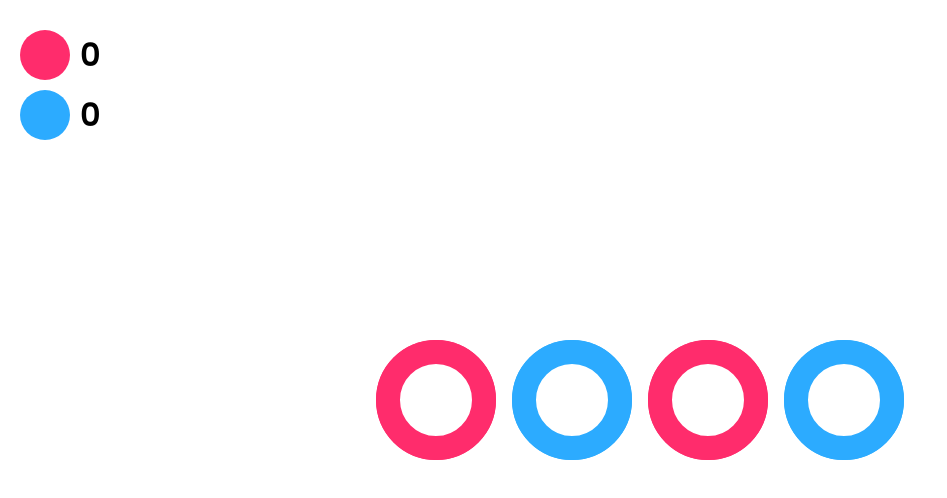
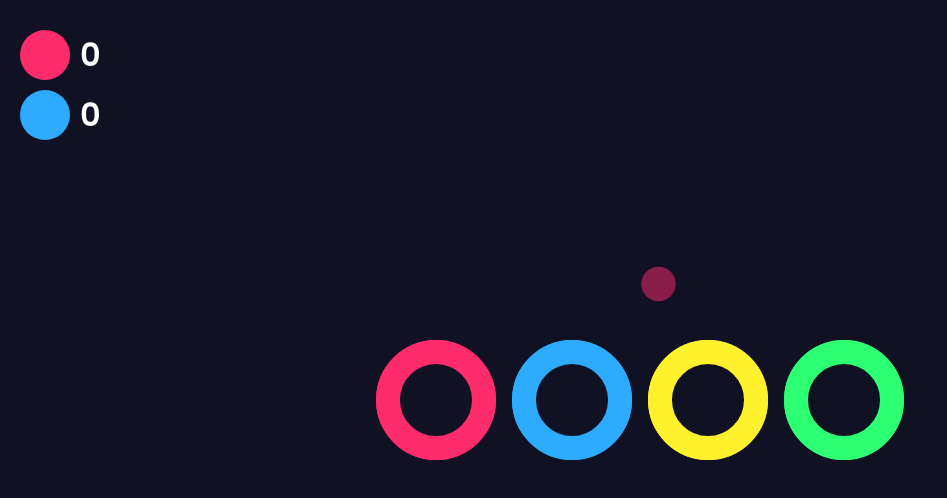
Before and after one commit to electriclance-edu/get-that-rhythm, a plain HTML site: page index.html in a window 1280 px wide. Shown: the whole page, without its empty margins (0-947 px from the left). Drawn offline with Linux system fonts and the light colour scheme.

Commit message:
physics works

```diff
--- a/index.html
+++ b/index.html
@@ -9,8 +9,8 @@
             <div class="DotCenterer">
                 <div onclick="doInput(1)" id="rhythm1" class="rhythmDot"></div>
                 <div onclick="doInput(2)" id="rhythm2" class="rhythmDot" style="--color:var(--c-blue);"></div>
-                <div onclick="doInput(3)" id="rhythm3" class="rhythmDot"></div>
-                <div onclick="doInput(4)" id="rhythm4" class="rhythmDot" style="--color:var(--c-blue);"></div>
+                <div onclick="doInput(3)" id="rhythm3" class="rhythmDot" style="--color:var(--c-ora);"></div>
+                <div onclick="doInput(4)" id="rhythm4" class="rhythmDot" style="--color:var(--c-gre);"></div>
             </div>
             <div class="CanvasContainer">
                 <canvas id="PhysicsBodyCanvas"></canvas>
--- a/script.js
+++ b/script.js
@@ -26,8 +26,10 @@ var resourceCounts = {
     "blue":0
 }
 const colors = {
-    "red":"rgb(255, 44, 108)",
-    "blue":"rgb(44, 171, 255)"
+    "red":"rgba(255, 44, 108,0.5)",
+    "blue":"rgba(44, 171, 255,0.5)",
+    "ora":"rgba(255, 241, 44,0.5)",
+    "gre":"rgba(44, 255, 114,0.5)",
 }
 
 function performFrame() {
@@ -58,11 +60,11 @@ class Vector {
     static add(v1,v2) {
         let v1_planar = v1.toPoint();
         let v2_planar = v2.toPoint();
-
-        return new Point(
+        let added = new Point(
             v1_planar.x + v2_planar.x,
             v1_planar.y + v2_planar.y
-        ).toVector();
+        );
+        return added.toVector();
     }
 }
 class Point {
@@ -76,7 +78,7 @@ class Point {
     toVector() {
         return new Vector(
             (Math.sqrt(this.x * this.x + this.y * this.y)).toFixed(4) * 1.00,
-            ((360 - radToDeg(Math.atan(this.y / this.x)))).toFixed(4) * 1.00
+            ((radToDeg(Math.atan2(this.y, this.x)))).toFixed(4) * 1.00
         );
     }
     angleTowards(target) {
@@ -84,7 +86,6 @@ class Point {
         let deg = radToDeg(rad);
         deg -= 90;
         if (deg < 0) deg = 360 + deg;
-        console.log(deg);
         return deg;
     }
 }
@@ -99,13 +100,14 @@ class PhysicsBody {
         this.vel = options.vel || new Vector(0,0);
         this.rad = options.rad || 30; //randInt(100);
         this.type = options.type || "red";
+        this.innateNumber = randInt(1000);
     }
     applyForce(vec) {
         this.vel = Vector.add(this.vel,vec);
     }
 }
 class PhysicsBodyManager {
-    static globalMomentumPercentageLoss = 0.99;
+    static globalMomentumPercentageLoss = 0.94;
     static globalMomentumAbsoluteLoss = 3;
     static bodies = [];
     static canvas = {
@@ -142,28 +144,50 @@ class PhysicsBodyManager {
         PhysicsBodyManager.bodies.forEach((body)=>{
             // UPDATE DATA
             // --------- update position based on vel
-            console.log(body.vel.toPoint());
             body.pos.x += body.vel.toPoint().x * timeFactor;
             body.pos.y += body.vel.toPoint().y * timeFactor;
             // --------- update vel
             // mousedown (magnitude, direction)
             if (true) {
-                body.applyForce(new Vector(20,body.pos.angleTowards(new Point(mousePos.x,mousePos.y))));
-                // console.log(body.vel);
+                // body.vel = new Vector(20,body.pos.angleTowards(new Point(mousePos.x,mousePos.y)));
+                let angle = body.pos.angleTowards(new Point(mousePos.x,mousePos.y));
+                let force = new Vector(10 + randInt(body.innateNumber % 90),angle + (randInt(50) * (body.innateNumber % 2 ? -1 : 1)));
+                body.applyForce(force);
+
+
+                // DRAW TOWARDS CURSOR VECTOR
+                // PhysicsBodyManager.canvas.ctx.beginPath();
+                // PhysicsBodyManager.canvas.ctx.lineWidth = 5;
+                // PhysicsBodyManager.canvas.ctx.strokeStyle = "rgb(255,150,150)";
+                // PhysicsBodyManager.canvas.ctx.moveTo(body.pos.x,body.pos.y);
+                // let forcePoint = force.toPoint();
+                // PhysicsBodyManager.canvas.ctx.lineTo(body.pos.x + forcePoint.x*50,body.pos.y + forcePoint.y*50);
+                // PhysicsBodyManager.canvas.ctx.stroke();
             }
             // friction (magnitude)
             // body.vel.mag = Math.max(0,body.vel.mag - this.globalMomentumAbsoluteLoss);
-            body.vel.mag *= this.globalMomentumPercentageLoss;
+            body.vel.mag *= this.globalMomentumPercentageLoss + (body.rad / 1000);
 
 
             // screen edge (magnitude, direction)
             // collisions
 
             // DRAW OBJECT
+            // PhysicsBodyManager.canvas.ctx.shadowBlur = 100;
+            // PhysicsBodyManager.canvas.ctx.shadowColor = colors[body.type];
             PhysicsBodyManager.canvas.ctx.beginPath();
-            PhysicsBodyManager.canvas.ctx.arc(body.pos.x, body.pos.y, body.rad, 0, 2 * Math.PI);
-            PhysicsBodyManager.canvas.ctx.fillStyle = body.type;
+            PhysicsBodyManager.canvas.ctx.arc(body.pos.x, body.pos.y, body.rad * (cycleNumber(FRAME,60)/120 + 0.5), 0, 2 * Math.PI);
+            PhysicsBodyManager.canvas.ctx.fillStyle = colors[body.type];
             PhysicsBodyManager.canvas.ctx.fill();
+
+            // DRAW INNATE MOVEMENT VECTOR
+            // PhysicsBodyManager.canvas.ctx.beginPath();
+            // PhysicsBodyManager.canvas.ctx.lineWidth = 5;
+            // PhysicsBodyManager.canvas.ctx.strokeStyle = "black";
+            // PhysicsBodyManager.canvas.ctx.moveTo(body.pos.x,body.pos.y);
+            // let vPoint = body.vel.toPoint();
+            // PhysicsBodyManager.canvas.ctx.lineTo(body.pos.x + vPoint.x,body.pos.y + vPoint.y);
+            // PhysicsBodyManager.canvas.ctx.stroke();
         });
     }
 }
@@ -174,7 +198,7 @@ document.addEventListener("mousemove",(e)=>{
 
 function onload() {
     FRAME_TIME = Date.now();
-    mousePos = new Point(0,0);
+    mousePos = new Point(window.innerWidth / 2,window.innerHeight / 2);
 
     PhysicsBodyManager.init();
 
@@ -209,6 +233,13 @@ function doInput(input) {
 
     // Play audio
     audioInputDot(input);
+
+    PhysicsBodyManager.addPhysicsBody(new PhysicsBody({
+        pos:new Point(window.innerWidth/2 + (window.innerWidth/100 * ((input - 2)*12)),window.innerHeight/2),
+        vel:new Vector(randInt(3000) + 2000,randInt(360)),
+        type:["red","blue","ora","gre"][input - 1],
+        rad:15 + randInt(30)
+    }))
 
     // Update resource
     incrementResource(inputResources[input]);
@@ -262,3 +293,11 @@ function degToRad(deg) {
 function getFrameLength() {
     return FRAME_TIME - LAST_FRAME_TIME;
 }
+
+function cycleNumber(index, cycleSize = 8) {
+    index += 8;
+    let raw = (index % (cycleSize*2)) - cycleSize;
+    raw = raw < 0 ? raw : raw + 1;
+    raw = Math.abs(raw);
+    return raw;
+}
--- a/style.css
+++ b/style.css
@@ -6,14 +6,18 @@ body {
     width:100vw;
     height:100vh;
     overflow:hidden;
+    background-color:rgb(17, 17, 36);
 }
 :root {
     --c-red:rgb(255, 44, 108);
     --c-blue:rgb(44, 171, 255);
+    --c-ora:rgb(255, 241, 44);
+    --c-gre:rgb(44, 255, 114);
 }
 * {
     font-family: 'Poppins', sans-serif;
     margin:0;
+    color:white;
 }
 .DotCenterer {
     display:flex;
@@ -26,7 +30,7 @@ body {
     --color:var(--c-red);
     width:15vh;
     height:15vh;
-    background-color:white;
+    background-color:rgb(17, 17, 36);
     border-radius:1000px;
     margin:1vh;
     transform:scale(1);
```
